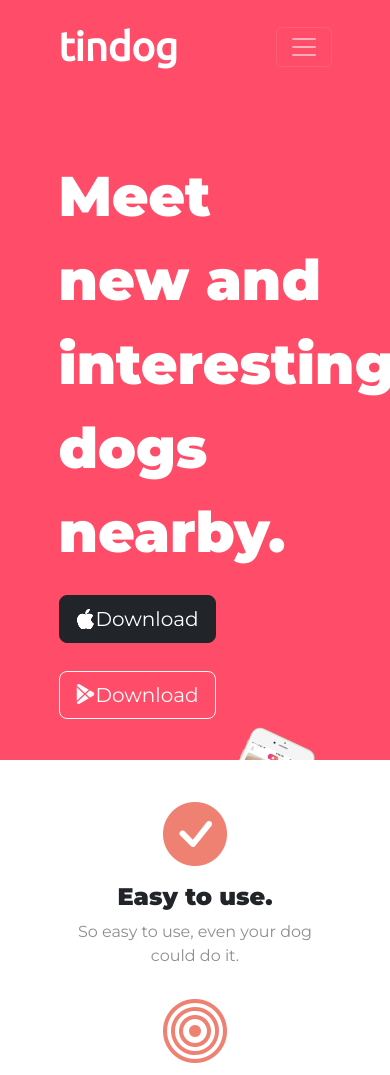
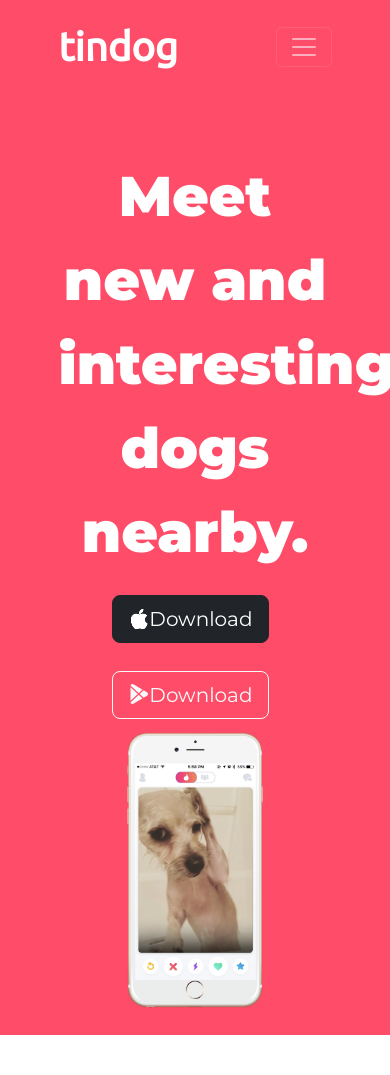
Before and after one commit to ShreyashSanjay/Bootstrap-Project, a plain HTML site: page index.html in a window 390 px wide. Shown: the top 1075 px of the page. Drawn offline with nearby package versions, Linux system fonts and the light colour scheme.

Commit message:
added media query for small screen to title

```diff
--- a/css/styles.css
+++ b/css/styles.css
@@ -64,12 +64,17 @@ p {
 }
 
 /* Title Image */
+.col-img{
+    position: relative;
+}
 .title-img{
-    width: 18%;
+    width: 50%;
     transform: rotate(25deg);
     position: absolute;
     right: 25%;
 }
+
+
 
 /* Features */
 #features {
@@ -126,3 +131,14 @@ p {
 .price-col{
     padding: 3% 2%;
 }
+
+@media (max-width: 1028px) {
+    .title-img{
+        position: static;
+        transform: rotate(0);
+    }
+
+    #title{
+        text-align: center;
+    }
+}
--- a/index.html
+++ b/index.html
@@ -55,7 +55,7 @@
           <button type="button" class="btn btn-dark btn-lg download-btn"><i class="bi bi-apple"></i>Download</button>
           <button type="button" class="btn btn-outline-light btn-lg download-btn"><i class="bi bi-google-play"></i>Download</button>
         </div>
-        <div class="col-lg-6">
+        <div class="col-lg-6 col-img">
           <img class="title-img" src="images/iphone6.png" alt="iphone-mockup">
         </div>
       </div>
```
